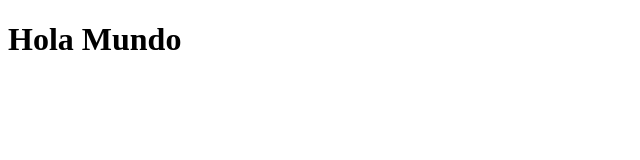
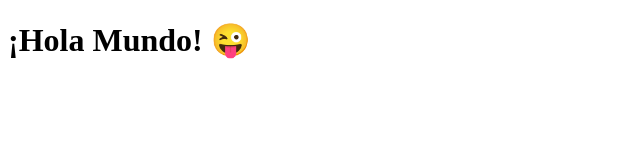
Before and after one commit to Gabipanelli/ejemplo, a plain HTML site: page app/index.html in a window 1280 px wide. Shown: the whole page, without its empty margins (0-640 px from the left). Drawn offline with Linux system fonts and the light colour scheme.

Commit message:
tercer commit

```diff
--- a/app/index.html
+++ b/app/index.html
@@ -6,6 +6,6 @@
     <title>Primer Despliegue</title>
 </head>
 <body>
-    <h1>Hola Mundo</h1>
+    <h1>¡Hola Mundo! 😜 </h1>
 </body>
 </html>
```
